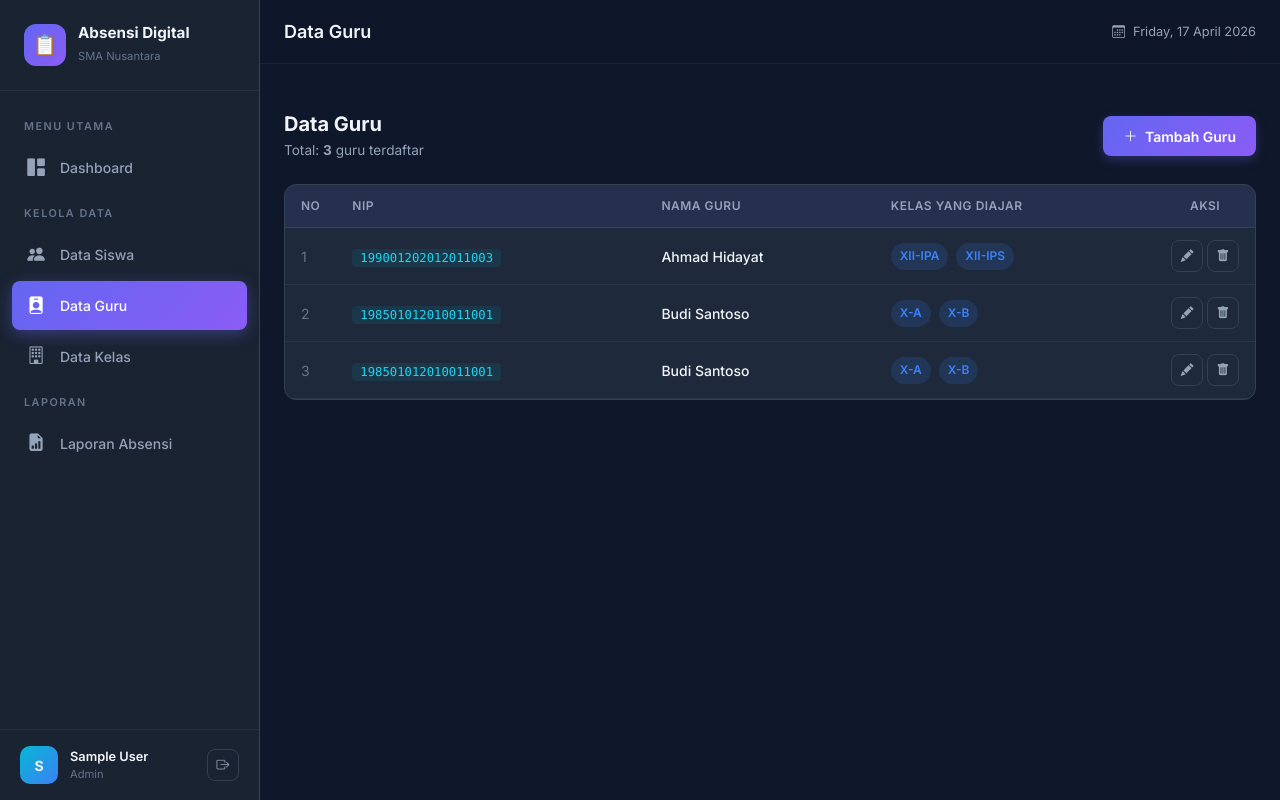
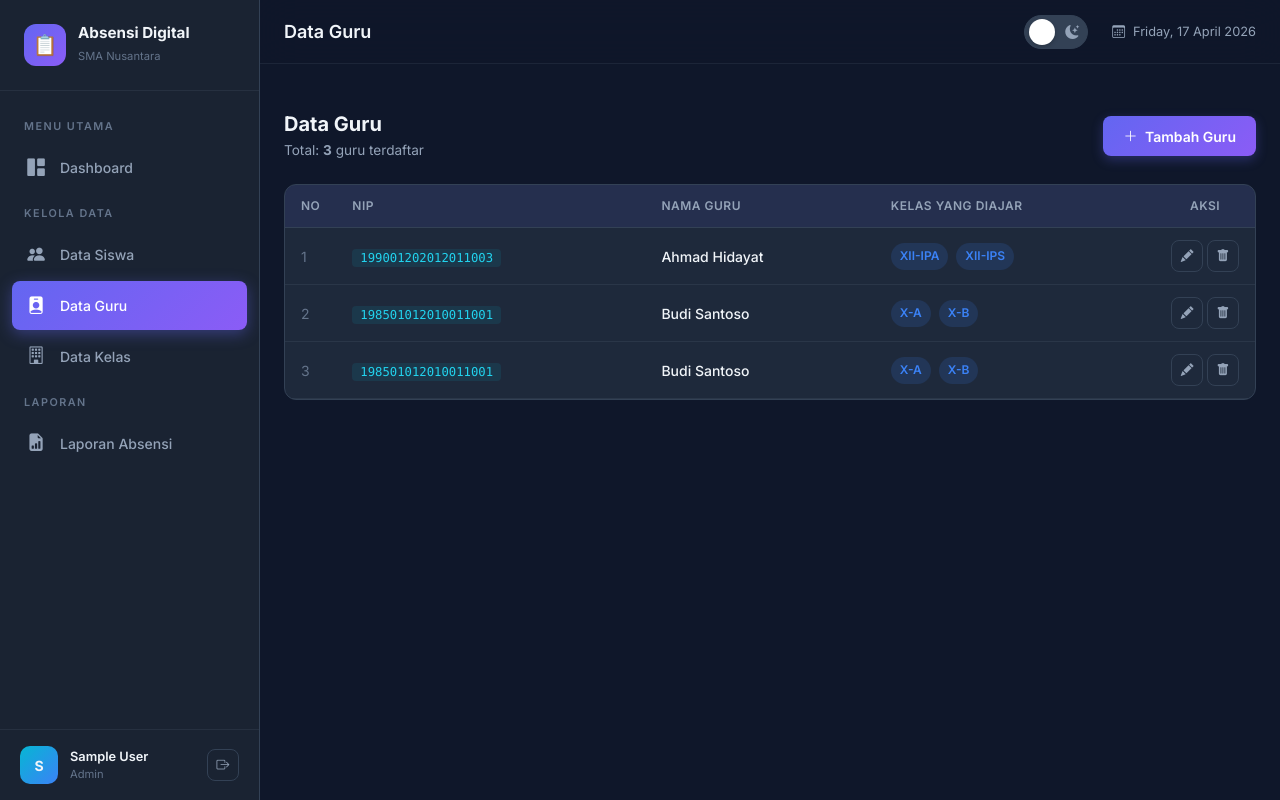
Before and after one commit to fazrimaulana1230/Absensi-Digital, a PHP site: page /absensi2/controllers/GuruController.php in a window 1280 px wide. Run offline with PHP 8.4, Linux system fonts and the light colour scheme; the visitor is signed in with stand-in values (Sample User, id 1); data comes from the database, SQL or seed files in the repository; some libraries are stand-ins or nearby versions.

Commit message:
Update V2: Add Premium Dark/Light Mode Switcher UI

```diff
--- a/assets/css/style.css
+++ b/assets/css/style.css
@@ -912,3 +912,170 @@ a:hover {
 .quick-absensi .btn-quick.quick-izin:hover { border-color: var(--info); color: var(--info); }
 .quick-absensi .btn-quick.quick-sakit:hover { border-color: var(--warning); color: var(--warning); }
 .quick-absensi .btn-quick.quick-alpha:hover { border-color: var(--danger); color: var(--danger); }
+
+/* ================================================================
+   Theme Switcher & Light Mode
+   ================================================================ */
+
+/* Transition enhancement */
+body, .sidebar, .topbar, .stat-card, .card-dark, .sidebar-nav .nav-link,
+.form-control-dark, .form-select-dark, .btn-action {
+    transition: background-color 0.3s ease, color 0.3s ease, border-color 0.3s ease, box-shadow 0.3s ease;
+}
+
+.theme-switch-wrapper {
+    display: flex;
+    align-items: center;
+}
+
+/* Modern Pill Style Toggle */
+.theme-switch {
+    display: inline-block;
+    height: 34px;
+    position: relative;
+    width: 64px;
+    margin: 0;
+}
+
+.theme-switch-input {
+    display: none;
+}
+
+.theme-switch .slider {
+    background-color: var(--bg-input);
+    bottom: 0;
+    cursor: pointer;
+    left: 0;
+    position: absolute;
+    right: 0;
+    top: 0;
+    transition: 0.4s;
+    border-radius: 34px;
+    border: 1px solid var(--border-color);
+    display: flex;
+    align-items: center;
+    justify-content: space-between;
+    padding: 0 6px;
+    overflow: hidden;
+}
+
+.theme-switch .slider .icon-dark,
+.theme-switch .slider .icon-light {
+    font-size: 14px;
+    z-index: 1;
+    transition: 0.4s;
+}
+
+/* Icon initial positioning (absolute) */
+.theme-switch .slider .icon-dark {
+    position: absolute;
+    right: 8px;
+    color: #94a3b8;
+}
+
+.theme-switch .slider .icon-light {
+    position: absolute;
+    left: 8px;
+    color: #f59e0b;
+}
+
+/* Base state: Dark Mode -> Thumb is on left, moon is visible on right */
+.theme-switch-input:not(:checked) + .slider .icon-dark {
+    opacity: 1;
+}
+
+.theme-switch-input:not(:checked) + .slider .icon-light {
+    opacity: 0;
+    transform: scale(0.5); /* extra flair */
+}
+
+/* The thumb */
+.theme-switch .slider:before {
+    background-color: #ffffff;
+    bottom: 3px;
+    content: "";
+    height: 26px;
+    left: 4px;
+    position: absolute;
+    transition: 0.4s;
+    width: 26px;
+    z-index: 2;
+    border-radius: 50%;
+    box-shadow: 0 2px 4px rgba(0,0,0,0.2);
+}
+
+/* Toggled state: Light Mode -> Thumb moves to right, sun is visible on left */
+.theme-switch-input:checked + .slider {
+    background-color: #f8fafc;
+    border-color: #cbd5f5;
+}
+
+.theme-switch-input:checked + .slider:before {
+    transform: translateX(28px);
+    background-color: #ffffff;
+}
+
+.theme-switch-input:checked + .slider .icon-dark {
+    opacity: 0;
+    transform: scale(0.5);
+}
+
+.theme-switch-input:checked + .slider .icon-light {
+    opacity: 1;
+}
+
+
+/* Light Mode Overrides */
+body.light-mode {
+    --bg-dark: #f8fafc;
+    --bg-card: #ffffff;
+    --bg-card-hover: #f1f5f9;
+    --bg-sidebar: #ffffff;
+    --bg-input: #e2e8f0;
+    --border-color: #e2e8f0;
+    --border-light: #cbd5f5;
+
+    --text-primary: #1e293b;
+    --text-secondary: #64748b;
+    --text-muted: #94a3b8;
+
+    --primary: #7c3aed;
+    --primary-light: #8b5cf6;
+    --primary-dark: #5b21b6;
+    --primary-glow: rgba(124, 58, 237, 0.3);
+
+    --accent: #2563eb;
+    --accent-light: #3b82f6;
+
+    --success: #059669;
+    --success-light: rgba(5, 150, 105, 0.15);
+    --warning: #d97706;
+    --warning-light: rgba(217, 119, 6, 0.15);
+    --danger: #dc2626;
+    --danger-light: rgba(220, 38, 38, 0.15);
+    --info: #2563eb;
+    --info-light: rgba(37, 99, 235, 0.15);
+
+    --gradient-primary: linear-gradient(135deg, #7c3aed 0%, #8b5cf6 100%);
+    --gradient-dark: linear-gradient(135deg, #ffffff 0%, #f1f5f9 100%);
+}
+
+body.light-mode .card-dark,
+body.light-mode .stat-card,
+body.light-mode .login-card {
+    box-shadow: 0 2px 8px rgba(0,0,0,0.05);
+}
+
+body.light-mode .sidebar-nav .nav-link.active {
+    background: #ede9fe;
+    color: #5b21b6;
+    box-shadow: none;
+}
+
+body.light-mode .topbar {
+    background: rgba(255, 255, 255, 0.8);
+}
+
+body.light-mode .table-dark-custom thead th {
+    background: rgba(124, 58, 237, 0.1);
+}
--- a/assets/js/app.js
+++ b/assets/js/app.js
@@ -170,6 +170,27 @@ document.addEventListener('DOMContentLoaded', function () {
         }, 50);
     });
 
+    // ================================================================
+    // Theme Switch (Dark / Light Mode)
+    // ================================================================
+    const themeToggle = document.getElementById('themeToggle');
+    if (themeToggle) {
+        // Init toggle state from body class
+        if (document.body.classList.contains('light-mode')) {
+            themeToggle.checked = true;
+        }
+
+        themeToggle.addEventListener('change', function () {
+            if (this.checked) {
+                document.body.classList.add('light-mode');
+                localStorage.setItem('theme', 'light');
+            } else {
+                document.body.classList.remove('light-mode');
+                localStorage.setItem('theme', 'dark');
+            }
+        });
+    }
+
 });
 
 // Shake animation (inject via CSS)
--- a/views/layout/header.php
+++ b/views/layout/header.php
@@ -14,5 +14,11 @@
     <link href="<?= BASE_URL ?>/assets/css/style.css" rel="stylesheet">
 </head>
 <body>
+    <script>
+        const savedTheme = localStorage.getItem("theme");
+        if (savedTheme === "light") {
+            document.body.classList.add("light-mode");
+        }
+    </script>
     <!-- Sidebar Overlay (Mobile) -->
     <div id="sidebarOverlay" class="sidebar-overlay"></div>
--- a/views/layout/sidebar.php
+++ b/views/layout/sidebar.php
@@ -119,9 +119,22 @@ $role = $_SESSION['role'] ?? 'guest';
             </button>
             <span class="page-title"><?= $pageTitle ?? 'Dashboard' ?></span>
         </div>
-        <div class="topbar-date">
-            <i class="bi bi-calendar3"></i>
-            <?= strftime('%A, %d %B %Y') ?: date('l, d F Y') ?>
+        <div class="d-flex align-items-center gap-3">
+            <!-- Theme Toggle -->
+            <div class="theme-switch-wrapper me-2">
+                <label class="theme-switch" for="themeToggle">
+                    <input type="checkbox" id="themeToggle" class="theme-switch-input" />
+                    <div class="slider round">
+                        <i class="bi bi-moon-stars-fill icon-dark"></i>
+                        <i class="bi bi-sun-fill icon-light"></i>
+                    </div>
+                </label>
+            </div>
+
+            <div class="topbar-date d-none d-md-flex">
+                <i class="bi bi-calendar3"></i>
+                <?= strftime('%A, %d %B %Y') ?: date('l, d F Y') ?>
+            </div>
         </div>
     </div>
 
```
Also changed, not shown: README.md.
